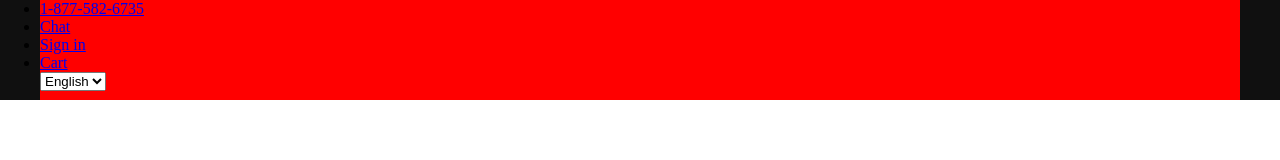
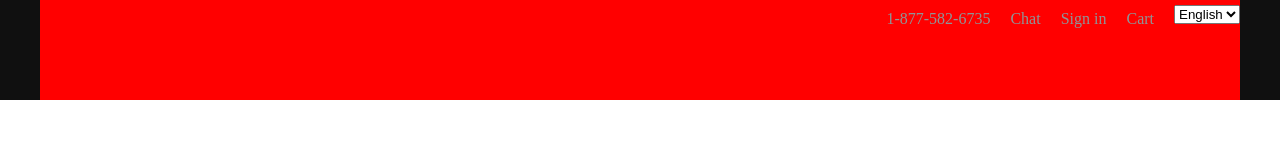
Before and after one commit to mssmln/sass-painter, a website: page index.html in a window 1280 px wide. Drawn offline with Linux system fonts and the light colour scheme.

Commit message:
first font awesome with sass

```diff
--- a/src/partials/_header.scss
+++ b/src/partials/_header.scss
@@ -14,6 +14,23 @@ header{
 
     nav{
       @include flex(flex-end);
+      ul{
+        @include flex(flex-start);
+        list-style: none;
+        padding-top: $pad_10px;
+
+        li{
+          margin-right: 20px;
+          &:before:first-child{
+            @include fontAwesome("\f879");
+          }
+
+          a{
+            text-decoration: none;
+            color: $hea_top;
+          }
+        }
+      }
     }
   }
   .bottom{
--- a/src/partials/_mixins.scss
+++ b/src/partials/_mixins.scss
@@ -6,11 +6,17 @@
   }
 }
 
-@mixin flex($direction:row,$justify,$align:center){
+@mixin flex($justify,$direction:row,$align:center){
   display: flex;
   flex-direction: $direction;
   justify-content: $justify;
   align-items: $align;
+}
+
+@mixin fontAwesome($content){
+  font-family: "Font Awesome 5 Free";
+  font-weight: 900;
+  content: $content;
 }
 
 
--- a/src/partials/_variables.scss
+++ b/src/partials/_variables.scss
@@ -1,6 +1,8 @@
 $h_50px: 50px;
 $h_100px: 100px;
+$pad_10px: 10px;
 $col_bla: #101010;
+$hea_top: #8e9598;
 
 
 
```
Also changed, not shown: js/script.js (+144 -8 lines), css/style.css.
